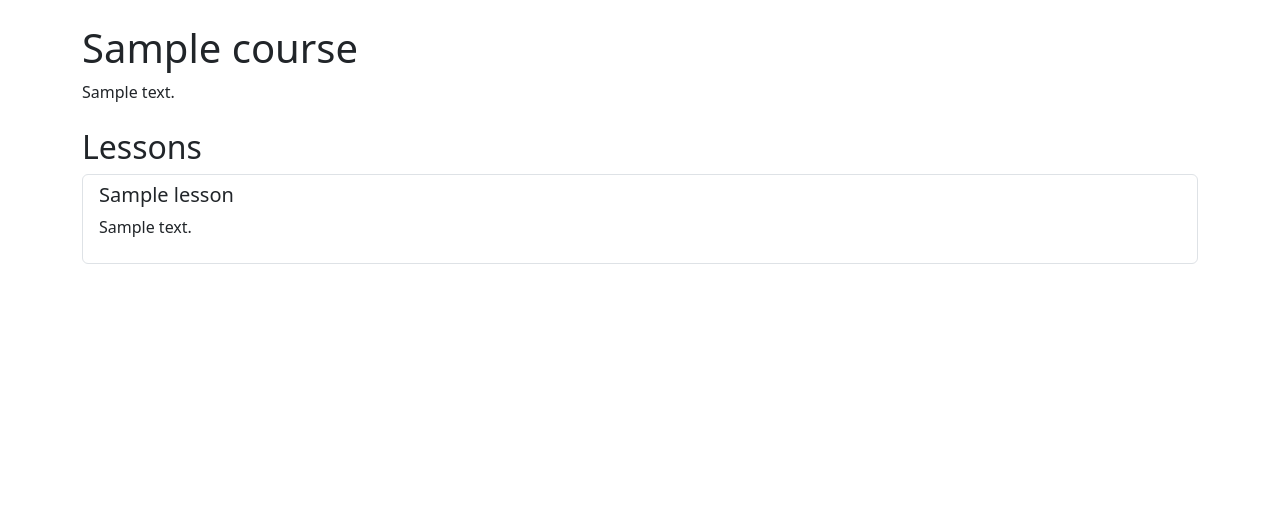
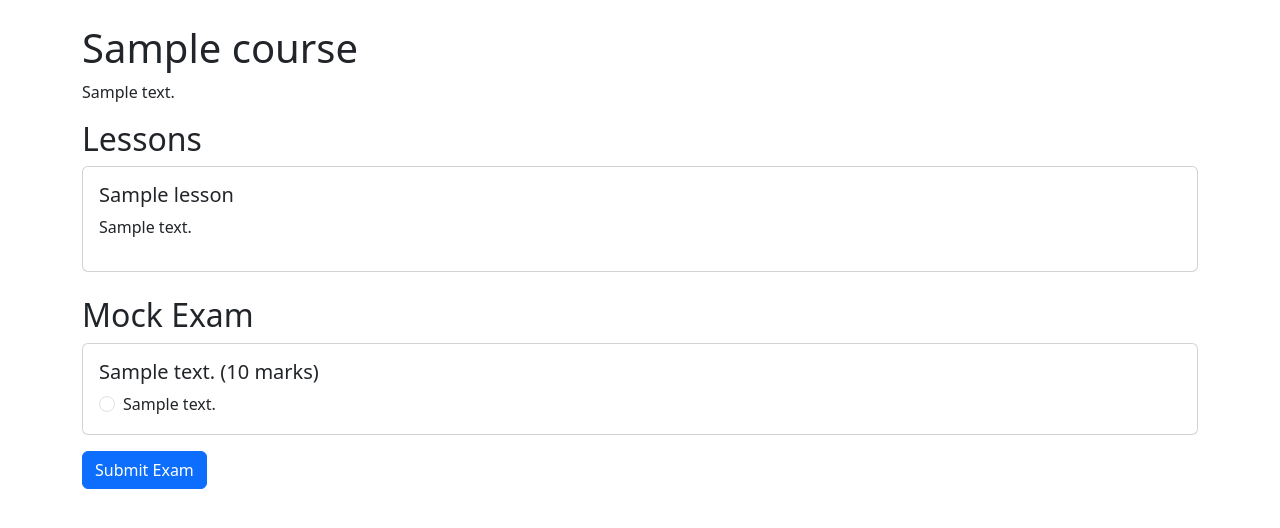
Before and after one commit to Akshay130406/django-online-course, a Django app: template onlinecourseapp/templates/onlinecourseapp/course_details_bootstrap.html in a window 1280 px wide. Shown: the top 528 px of the page. Run offline with Django 3.2, Linux system fonts and the light colour scheme; the template is opened without the code that fills it: most values are stand-ins (such as "Sample title", 1, 10 or a date in 2020).

Commit message:
Fix course template and app URLs

```diff
--- a/onlinecourseapp/templates/onlinecourseapp/course_details_bootstrap.html
+++ b/onlinecourseapp/templates/onlinecourseapp/course_details_bootstrap.html
@@ -12,17 +12,39 @@
     <h1>{{ course.name }}</h1>
     <p>{{ course.description }}</p>
 
-    <h2 class="mt-4">Lessons</h2>
-    <div class="list-group">
-        {% for lesson in course.lesson_set.all %}
-            <div class="list-group-item">
-                <h5>{{ lesson.title }}</h5>
-                <p>{{ lesson.content }}</p>
+    <h2>Lessons</h2>
+    {% for lesson in course.lessons.all %}
+        <div class="card card-body mb-2">
+            <h5>{{ lesson.title }}</h5>
+            <p>{{ lesson.content }}</p>
+        </div>
+    {% empty %}
+        <p>No lessons available.</p>
+    {% endfor %}
+
+    <h2 class="mt-4">Mock Exam</h2>
+    <form method="post" action="{% url 'submit' course.id %}">
+        {% csrf_token %}
+        {% for question in course.questions.all %}
+            <div class="card card-body mb-3">
+                <h5>{{ question.question_text }} ({{ question.grade }} marks)</h5>
+                {% for choice in question.choices.all %}
+                    <div class="form-check">
+                        <input class="form-check-input" type="radio"
+                               name="question_{{ question.id }}"
+                               value="{{ choice.id }}"
+                               id="choice_{{ choice.id }}" required>
+                        <label class="form-check-label" for="choice_{{ choice.id }}">
+                            {{ choice.choice_text }}
+                        </label>
+                    </div>
+                {% endfor %}
             </div>
         {% empty %}
-            <p>No lessons available.</p>
+            <p>No exam questions have been added yet.</p>
         {% endfor %}
-    </div>
+        <button class="btn btn-primary" type="submit">Submit Exam</button>
+    </form>
 </div>
 </body>
 </html>
```
Also changed, not shown: onlinecourseapp/urls.py (added, +12 -0 lines).
